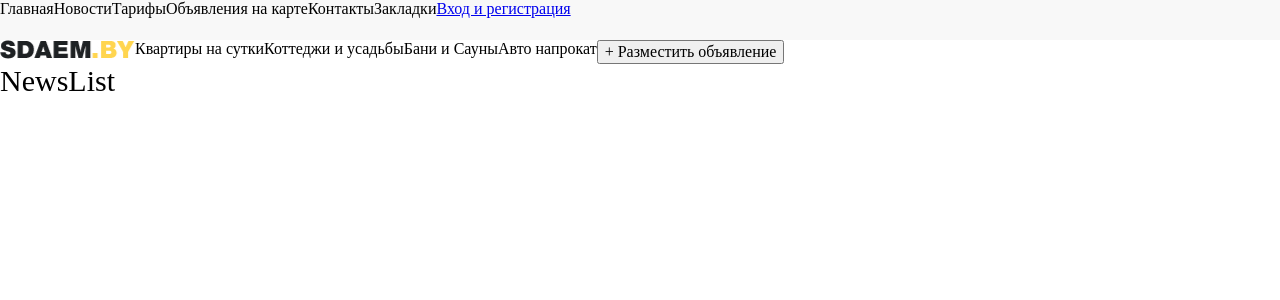
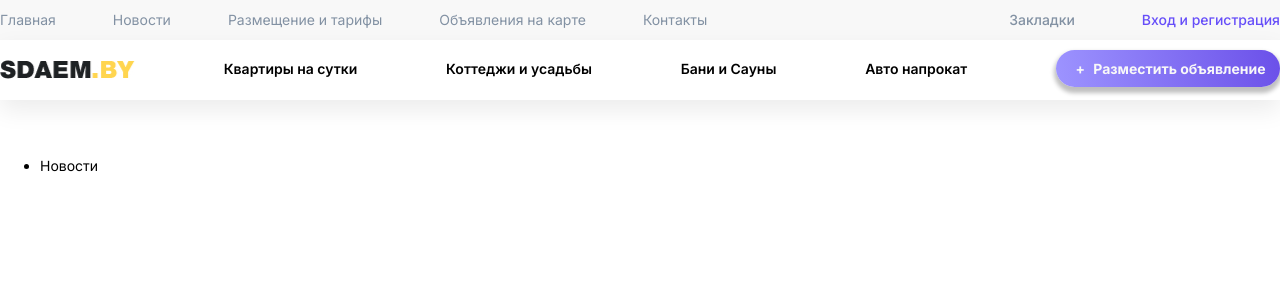
Before and after one commit to code-damn/coursework, a React (Create React App) app: page / in a window 1280 px wide. Shown: the top 300 px of the page. Built offline with nearby package versions, Linux system fonts and the light colour scheme.

Commit message:
header2commit

```diff
--- a/src/index.tsx
+++ b/src/index.tsx
@@ -2,6 +2,7 @@ import React from 'react';
 import ReactDOM from 'react-dom/client';
 import { BrowserRouter as Router } from 'react-router-dom';
 import App from './App';
+
 import './styles/index.scss';
 
 const root = ReactDOM.createRoot(
--- a/src/pages/NewsList/NewsList.module.scss
+++ b/src/pages/NewsList/NewsList.module.scss
@@ -1,3 +1,5 @@
 .newslist {
-    font-size: 30px;
+    max-width: 1280px;
+    margin: 0 auto;
+    padding: 42px 0;
 }
--- a/src/pages/NewsList/NewsList.tsx
+++ b/src/pages/NewsList/NewsList.tsx
@@ -1,4 +1,5 @@
 import React from 'react'
+import Breadcrumbs from '../../shared/Breadcrumbs/Breadcrumbs'
 
 import s from './NewsList.module.scss'
 
@@ -6,7 +7,9 @@ type Props = {}
 
 const NewsList = (props: Props) => {
   return (
-    <div className={s.newslist}>NewsList</div>
+    <div className={s.newslist}>
+      <Breadcrumbs/>
+    </div>
   )
 }
 
--- /dev/null
+++ b/src/shared/Breadcrumbs/Breadcrumbs.module.scss
@@ -0,0 +1,5 @@
+.breadcrumbs {
+    &__item {
+        font-size: 14px;
+    }
+}
--- /dev/null
+++ b/src/shared/Breadcrumbs/Breadcrumbs.tsx
@@ -0,0 +1,21 @@
+import React from 'react'
+import s from './Breadcrumbs.module.scss'
+
+type Props = {}
+
+const Breadcrumbs = (props: Props) => {
+  return (
+    <div className={s.breadcrumbs}>
+        <ul className={s.breadcrumbs__list}>
+            <li className={s.breadcrumbs__item}>
+                Новости
+            </li>
+        </ul>
+        <div className={s.title}>
+            {}
+        </div>
+    </div>
+  )
+}
+
+export default Breadcrumbs
--- a/src/shared/Header/Header.module.scss
+++ b/src/shared/Header/Header.module.scss
@@ -1,27 +1,104 @@
 .header {
+
+}
+
+.wrapperStickymenu {
+    width: 100%;
+    background-color: #F8F8F8;
+}
+
+.stickymenu {
+    display: flex;
     max-width: 1280px;
     margin: 0 auto;
-}
-.stickymenu {
-    display: flex;
     min-height: 40px;
-    background-color: #F8F8F8;
     &__list {
         display: flex;
+        align-items: center;
+        flex-grow: 1;
         padding: 0;
         margin: 0;
+        font-size: 14px;
         list-style-type: none;
     }
-    &_item {
+    &__item {
         padding-right: 57px;
+        font-weight: 400;
+        text-decoration: none;
+        color: #8291A3;
+        :hover::after {
+            content: '';
+            display: block;
+            width: 100%;
+            height: 3px;
+            transform: translateY(310%);
+            background-color: #FFD54F;
+        }
+        :hover {
+            color: #1E2123;
+        }
+        &_link {
+            text-decoration: none;
+            color: inherit;
+    }
+
+    }
+    &__favorites {
+        padding: 12px 0;
+        padding-right: 67px;
+        font-size: 14px;
+        font-weight: 500;
+        color: #8291A3;
+    }
+    &__link {
+        display: block;
+        padding: 12px 0;
+        font-size: 14px;
+        font-weight: 500;
+        text-decoration: none;
+        color: #664EF9;
     }
 }
+
+.wrapperMenu {
+    width: 100%;
+    background-color: #FFFFFF;
+    box-shadow: 0 10px 25px 0 rgba(0, 0, 0, .08);
+}
+
 .menu {
     display: flex;
+    max-width: 1280px;
+    margin: 0 auto;
+    height: 60px;
+    &__logo {
+        padding: 20px 0;
+    }
     &__list {
         display: flex;
-        padding: 0;
+        justify-content: space-evenly;
+        flex-grow: 1;
+        padding: 21px 0;
         margin: 0;
+        font-size: 14px;
         list-style-type: none;
     }
+    &__item {
+        font-weight: 600;
+    }
+    &__btn {
+        height: 37px;
+        width: 224px;
+        margin-top: 10px;
+        border-radius: 19px;
+        border: none;
+        background: linear-gradient(80deg, rgba(157, 148, 255, 1) 0%, rgba(107, 80, 233, 1) 100%);
+        box-shadow: 0 4px 4px 2px rgba(0, 0, 0, .25);
+        font-size: 14px;
+        font-weight: 700;
+        color: #F8F8F8;
+        span {
+            margin: 5px;
+        }
+    }
 }
--- a/src/shared/Header/Header.tsx
+++ b/src/shared/Header/Header.tsx
@@ -8,32 +8,36 @@ type Props = {}
 const Header = (props: Props) => {
   return (
     <header className={s.header}>
+        <div className={s.wrapperStickymenu}>
             <nav className={s.stickymenu}>
                 <ul className={s.stickymenu__list}>
-                <li className={s.stickymenu__list_item}>Главная</li>
-                <li className={s.stickymenu__list_item}>Новости</li>
-                <li className={s.stickymenu__list_item}>Тарифы</li>
-                <li className={s.stickymenu__list_item}>Объявления на карте</li>
-                <li className={s.stickymenu__list_item}>Контакты</li>
+                    <li className={s.stickymenu__item}><a className={s.stickymenu__item_link} href="#">Главная</a></li>
+                    <li className={s.stickymenu__item}>Новости</li>
+                    <li className={s.stickymenu__item}>Размещение и тарифы</li>
+                    <li className={s.stickymenu__item}>Объявления на карте</li>
+                    <li className={s.stickymenu__item}>Контакты</li>
                 </ul>
                 <div className={s.stickymenu__favorites}>Закладки</div>
                 <div className={s.stickymenu__username}>
-                <a className={s.stickymenu__username_link} href="#">Вход и регистрация</a>
+                    <a className={s.stickymenu__link} href="#">Вход и регистрация</a>
                 </div>
             </nav>
+        </div>
 
+        <div className={s.wrapperMenu}>
             <nav className={s.menu}>
                 <div className={s.menu__logo}>
                     <img src={logo} alt="logo" />
                 </div>
                 <ul className={s.menu__list}>
-                <li className={s.menu__list_item}>Квартиры на сутки</li>
-                <li className={s.menu__list_item}>Коттеджи и усадьбы</li>
-                <li className={s.menu__list_item}>Бани и Сауны</li>
-                <li className={s.menu__list_item}>Авто напрокат</li>
+                    <li className={s.menu__item}>Квартиры на сутки</li>
+                    <li className={s.menu__item}>Коттеджи и усадьбы</li>
+                    <li className={s.menu__item}>Бани и Сауны</li>
+                    <li className={s.menu__item}>Авто напрокат</li>
                 </ul>
-            <button className={s.menu__btn}>+ Разместить объявление</button>
+                <button className={s.menu__btn}><span>+</span> Разместить объявление</button>
             </nav>
+        </div>
     </header>
   )
 }
--- a/src/styles/index.scss
+++ b/src/styles/index.scss
@@ -1 +1,11 @@
 @import '~normalize.css';
+
+@import url('https://fonts.googleapis.com/css2?family=Inter:wght@400;500;600;700&display=swap');
+
+body {
+    font-family: 'Inter', sans-serif;
+}
+
+.container {
+    max-width: 1280px;
+}
```
Also changed, not shown: src/pages/NewsList/components/NewsList.tsx (deleted, +0 -13 lines). Lines whose indentation alone changed are shown as unchanged.
